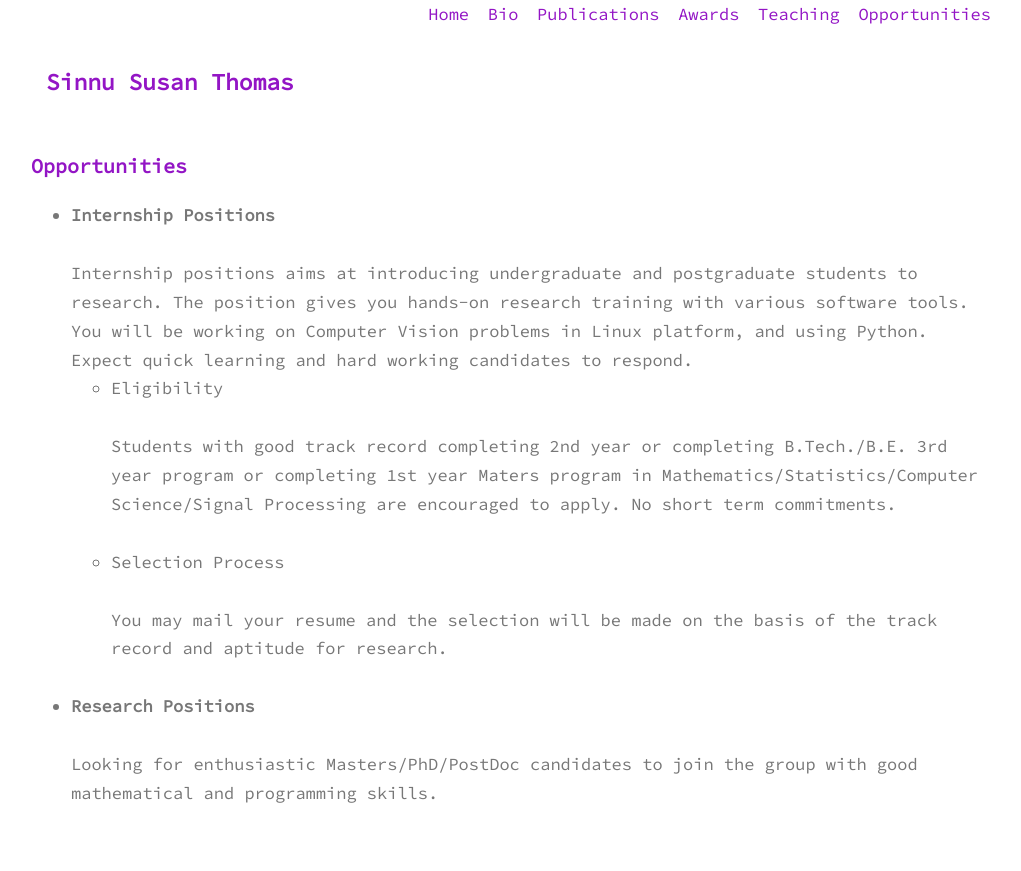
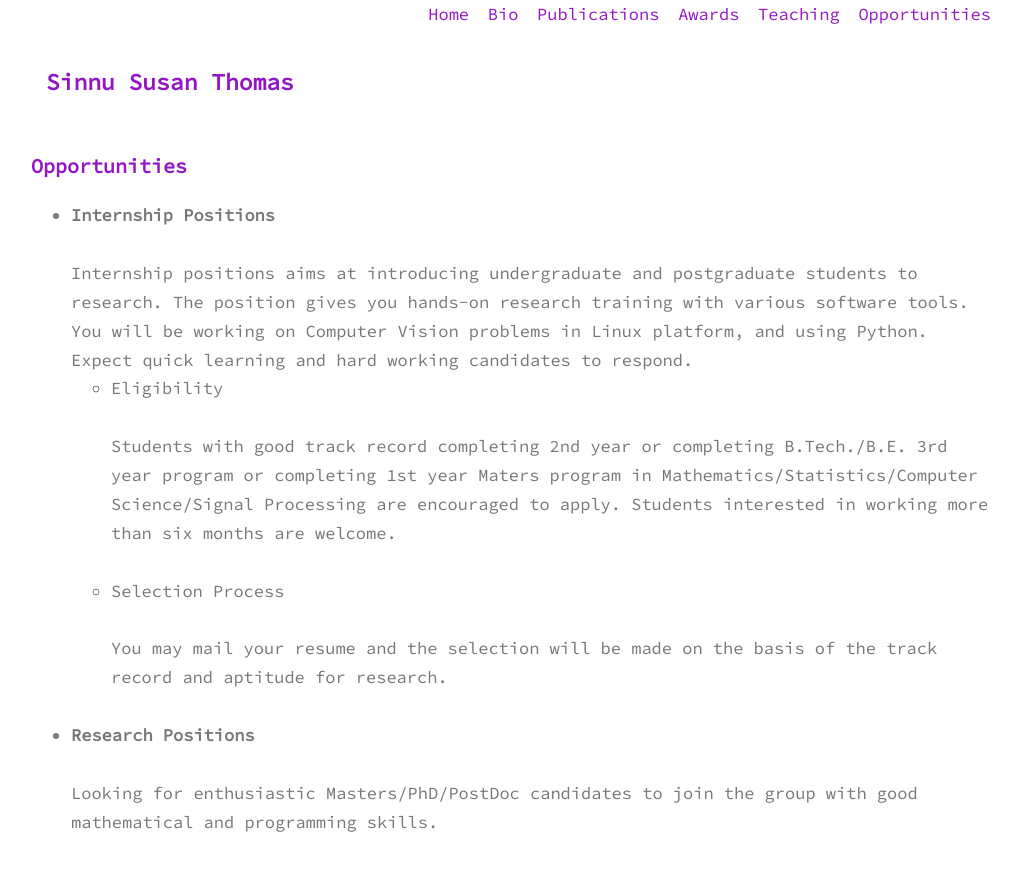
Before and after one commit to sinnuthomas/sinnuthomas.github.io, a Jekyll site: the page built from opportunities.md, in a window 1280 px wide. Shown: the top 871 px of the page, without its empty margins (129-1150 px from the left). Built offline with Jekyll 4.4.1, drawn with Linux system fonts in a browser that asks for light colours.

Commit message:
Update opportunities.md

```diff
--- a/opportunities.md
+++ b/opportunities.md
@@ -9,7 +9,7 @@ permalink: /opportunities/
 Internship positions aims at introducing undergraduate and postgraduate students to research. The position gives you hands-on research training with various software tools.  You will be working on Computer Vision problems in Linux platform, and using Python. Expect quick learning and hard working candidates to respond.
   * Eligibility
   <br/><br/>
-  Students with good track record completing 2nd year or completing B.Tech./B.E. 3rd year program or completing 1st year  Maters program in Mathematics/Statistics/Computer Science/Signal Processing are encouraged to apply. No short term commitments.
+  Students with good track record completing 2nd year or completing B.Tech./B.E. 3rd year program or completing 1st year  Maters program in Mathematics/Statistics/Computer Science/Signal Processing are encouraged to apply. Students interested in working more than six months are welcome.
   <br/><br/>
   * Selection Process
   <br/><br/>
```
